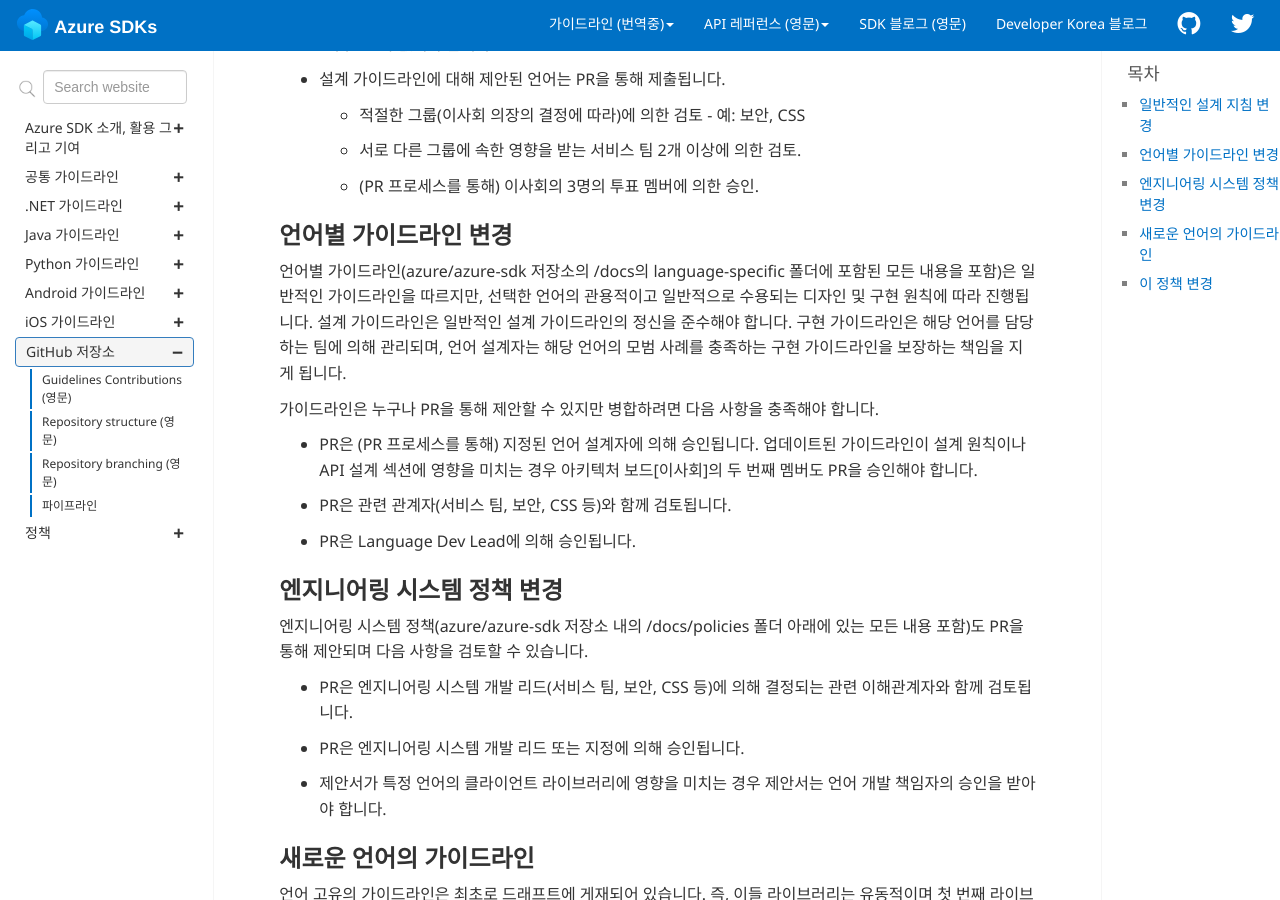
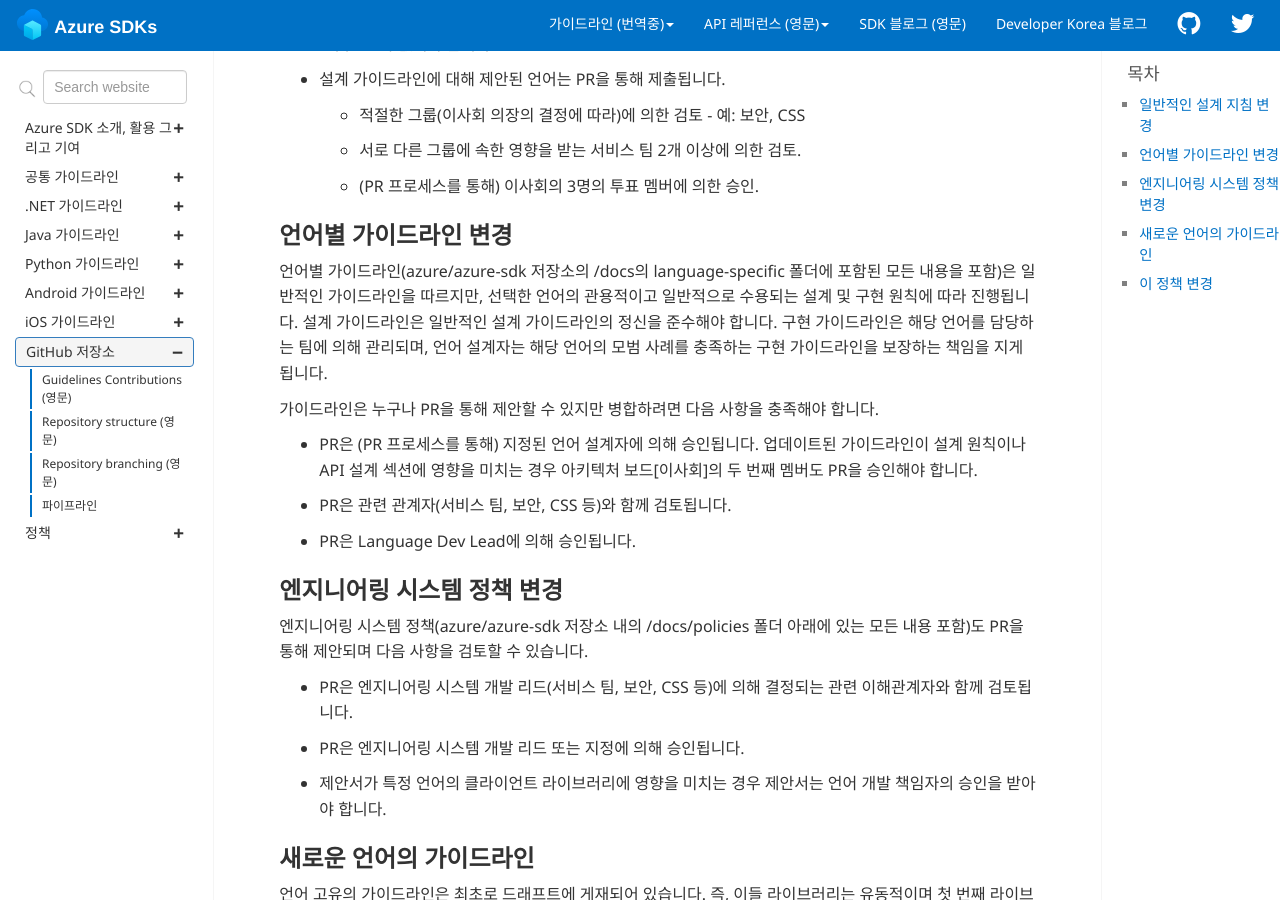
Before and after one commit to Azure/azure-sdk-korean, a Jekyll site: the page built from docs/policies/adoption.md, in a window 1280 px wide and 900 px high, scrolled down 507 px. Built offline with Jekyll 4.4.1, drawn with Linux system fonts in a browser that asks for light colours; comment, search, counter and statistics services are not loaded.

Commit message:
docs: fix typo

```diff
--- a/docs/policies/adoption.md
+++ b/docs/policies/adoption.md
@@ -24,7 +24,7 @@ sidebar: general_sidebar
 
 ## 언어별 가이드라인 변경
 
-언어별 가이드라인(azure/azure-sdk 저장소의 /docs의 language-specific 폴더에 포함된 모든 내용을 포함)은 일반적인 가이드라인을 따르지만, 선택한 언어의 관용적이고 일반적으로 수용되는 디자인 및 구현 원칙에 따라 진행됩니다. 설계 가이드라인은 일반적인 설계 가이드라인의 정신을 준수해야 합니다. 구현 가이드라인은 해당 언어를 담당하는 팀에 의해 관리되며, 언어 설계자는 해당 언어의 모범 사례를 충족하는 구현 가이드라인을 보장하는 책임을 지게 됩니다.
+언어별 가이드라인(azure/azure-sdk 저장소의 /docs의 language-specific 폴더에 포함된 모든 내용을 포함)은 일반적인 가이드라인을 따르지만, 선택한 언어의 관용적이고 일반적으로 수용되는 설계 및 구현 원칙에 따라 진행됩니다. 설계 가이드라인은 일반적인 설계 가이드라인의 정신을 준수해야 합니다. 구현 가이드라인은 해당 언어를 담당하는 팀에 의해 관리되며, 언어 설계자는 해당 언어의 모범 사례를 충족하는 구현 가이드라인을 보장하는 책임을 지게 됩니다.
 
 가이드라인은 누구나 PR을 통해 제안할 수 있지만 병합하려면 다음 사항을 충족해야 합니다.
 
```
